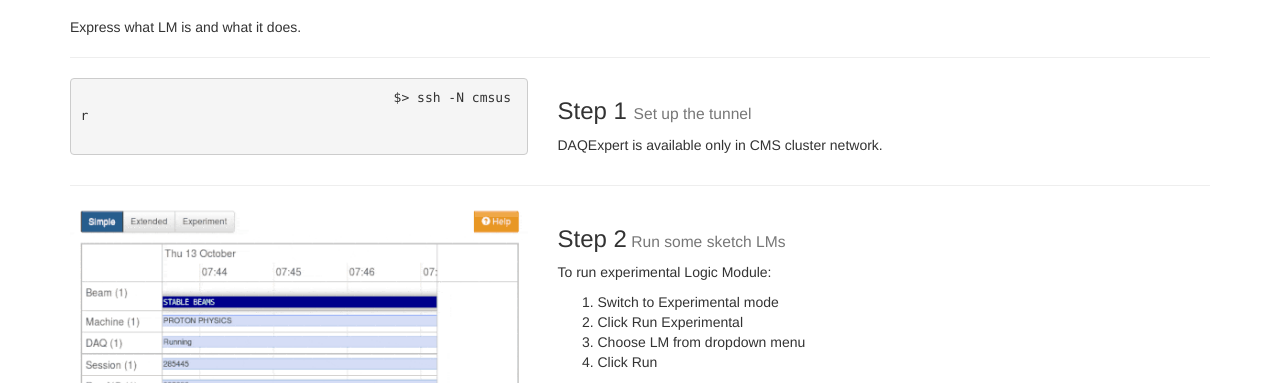
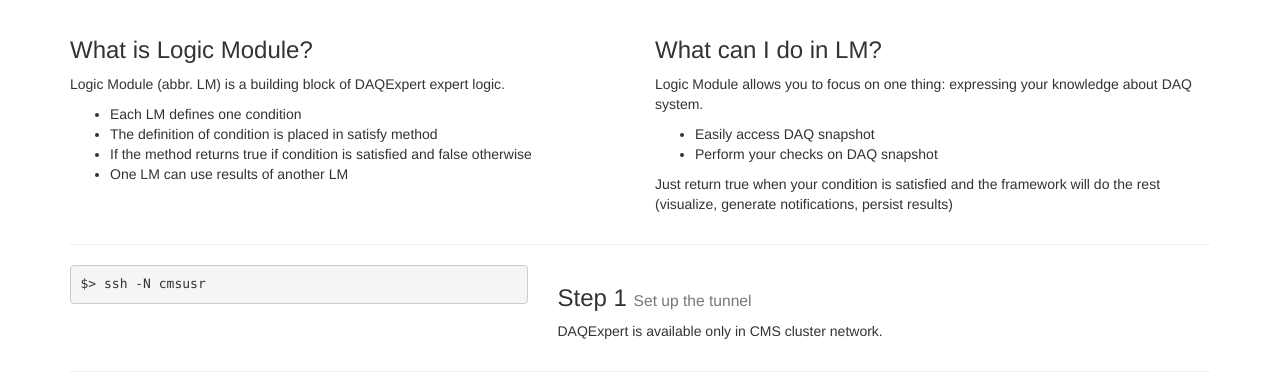
Before and after one commit to gladky/expert-landing, a plain HTML site: page logic-contributing.html in a window 1280 px wide. Shown: the part 569-952 px from the top of the page. Drawn offline with Linux system fonts and the light colour scheme.

Commit message:
feat(): definition of LM

```diff
--- a/logic-contributing.html
+++ b/logic-contributing.html
@@ -52,16 +52,40 @@
 			</div>
 		</div>
 
-		<p>Express what LM is and what it does.</p>
+		<div class="row">
+
+			<div class="col-md-6">
+				<h3>What is Logic Module?</h3>
+				<p>Logic Module (abbr. LM) is a building block of DAQExpert
+					expert logic.</p>
+				<ul>
+					<li>Each LM defines one condition</li>
+					<li>The definition of condition is placed in satisfy method</li>
+					<li>If the method returns true if condition is satisfied and
+						false otherwise</li>
+					<li>One LM can use results of another LM</li>
+				</ul>
+			</div>
+			<div class="col-md-6">
+				<h3>What can I do in LM?</h3>
+				<p>Logic Module allows you to focus on one thing: expressing
+					your knowledge about DAQ system.</p>
+				<ul>
+					<li>Easily access DAQ snapshot</li>
+					<li>Perform your checks on DAQ snapshot</li>
+				</ul>
+				<p>Just return true when your condition is satisfied and the
+					framework will do the rest (visualize, generate notifications,
+					persist results)</p>
+			</div>
+		</div>
 
 		<hr>
 
 		<!-- /.row -->
 		<div class="row">
 			<div class="col-md-5">
-				<pre style="" class="default prettyprint prettyprinted">
-					<code>$> ssh -N cmsusr</code>
-				</pre>
+				<pre style="" class="default prettyprint prettyprinted"><code>$> ssh -N cmsusr</code></pre>
 			</div>
 			<div class="col-md-7">
 				<h3>
@@ -84,7 +108,7 @@
 				</h3>
 				<p>To run experimental Logic Module:
 				<ol>
-					<li>Switch to Experimental mode</li>
+					<li>Switch to Experimental mode in browser view</li>
 					<li>Click Run Experimental</li>
 					<li>Choose LM from dropdown menu</li>
 					<li>Click Run</li>
@@ -100,10 +124,8 @@
 	<hr>
 	<div class="row">
 		<div class="col-md-5">
-				<pre style="" class="default prettyprint prettyprinted">
-					<code>$> cd /daqexpert/experimental/pro/
-$> cp SketchLogicModule.java MyLogicModule.java</code>
-				</pre>
+			<pre style="" class="default prettyprint prettyprinted"><code>$> cd /daqexpert/experimental/pro/
+$> cp SketchLogicModule.java MyLogicModule.java</code></pre>
 			<a href="#"> <img class="img-responsive"
 				src="img/logic-guide/dropdown.png" alt="">
 			</a>
@@ -115,7 +137,7 @@
 				<p>The best way to start is to copy the empty sketch LM.</p>
 
 				<p>Your file will be immediately available to run in the
-						dropdown list from last step.</p>
+					dropdown list from last step. No compilation required!</p>
 		</div>
 	</div>
 
@@ -142,8 +164,9 @@
 				<hr>
 				<p>Learn about DAQ snapshot structure</p>
 
-					<button type="button" class="btn btn-primary"
-						data-toggle="modal" data-target="#myModal">See class diagram <span class="glyphicon glyphicon-modal-window"></span>
+				<button type="button" class="btn btn-primary" data-toggle="modal"
+					data-target="#myModal">
+					See class diagram <span class="glyphicon glyphicon-modal-window"></span>
 				</button>
 
 				<a class="btn btn-default" target="_blank"
@@ -190,8 +213,13 @@
 					<img src="img/class-diagram.png" class="img-responsive" alt="">
 				</div>
 				<div class="modal-footer">
-						<a type="button" target="_blank" class="btn btn-default" href="download/class-diagram.pdf" >Get printable <span class="glyphicon glyphicon-print"></span></a>
-						<a type="button" target="_blank" class="btn btn-primary" href="https://github.com/cmsdaq/DAQAggregator/blob/master/src/main/java/rcms/utilities/daqaggregator/data">Go to repo<span class="glyphicon glyphicon-chevron-right"></span></a>
+					<a type="button" target="_blank" class="btn btn-default"
+						href="download/class-diagram.pdf">Get printable <span
+						class="glyphicon glyphicon-print"></span></a> <a type="button"
+						target="_blank" class="btn btn-primary"
+						href="https://github.com/cmsdaq/DAQAggregator/blob/master/src/main/java/rcms/utilities/daqaggregator/data">Go
+						to repo<span class="glyphicon glyphicon-chevron-right"></span>
+					</a>
 				</div>
 			</div>
 		</div>
```
Lines whose indentation alone changed are shown as unchanged.
